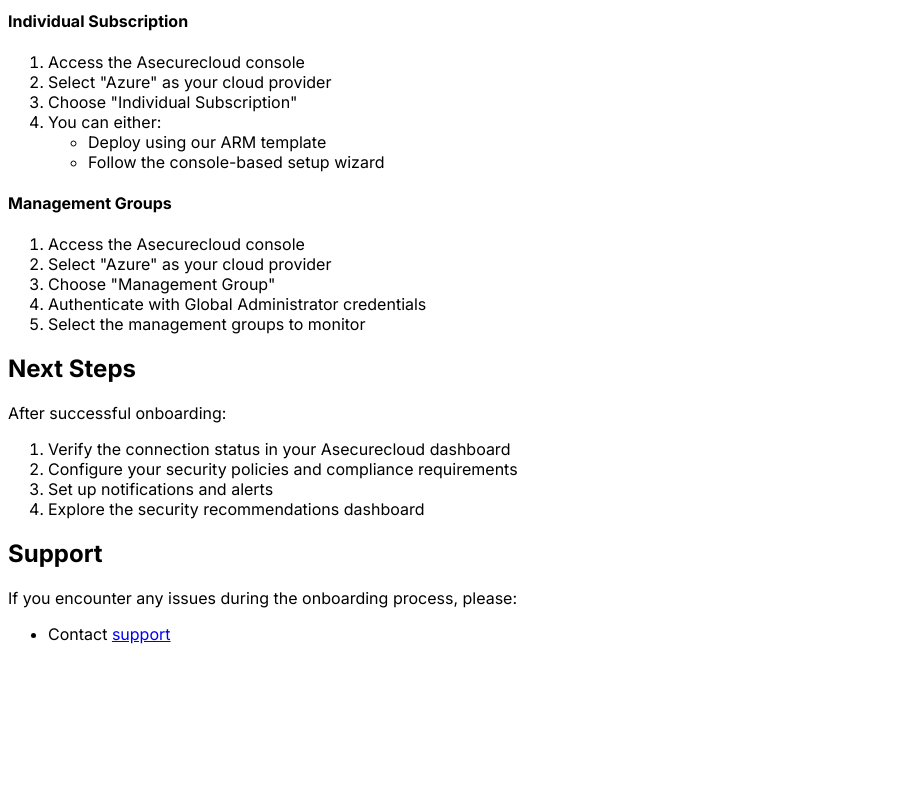
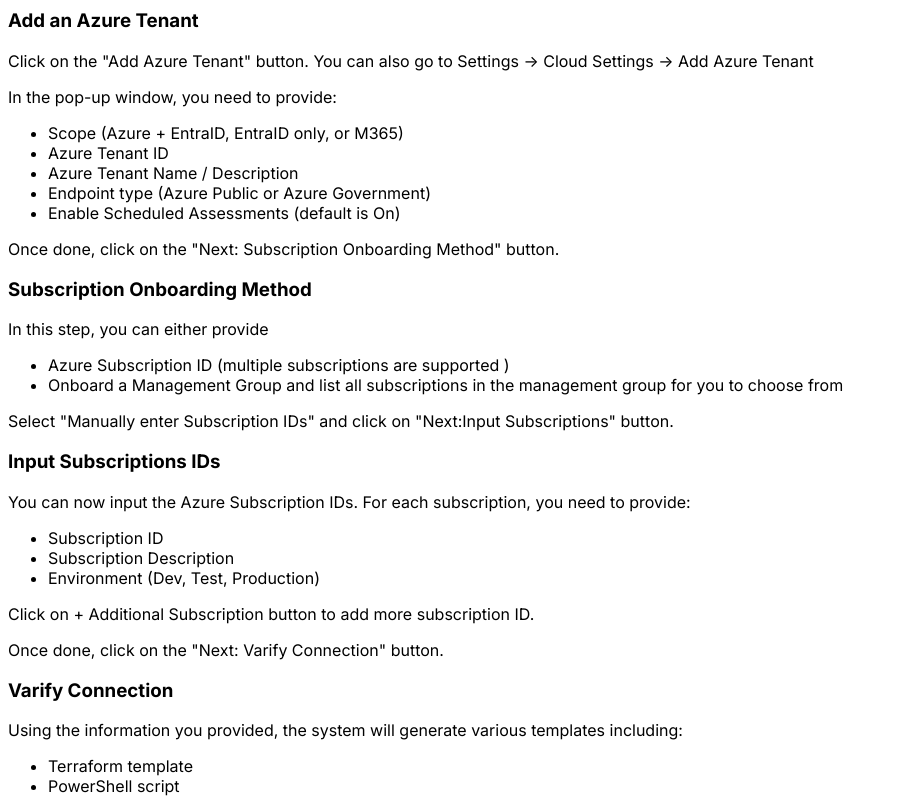
Before and after one commit to asecurecloud/documentation, a Next.js app: page /gettingStarted in a window 1280 px wide. Shown: the part 1180-1978 px from the top of the page, without its empty margins (0-897 px from the left). Before the commit the page ends 1840 px from the top, so only its background shows below. Built offline with nearby package versions, Linux system fonts and the light colour scheme.

Commit message:
updated Azure

```diff
--- a/pages/awsOrganizations.mdx
+++ b/pages/awsOrganizations.mdx
@@ -1,3 +1,3 @@
 # Page under construction
 
-Please reach out to [support](mailto:support@asecurecloud.com) if you need help.
+Please check back later or reach out to [support](mailto:support@asecurecloud.com) for assistance.
--- a/pages/azureManagementGroups.mdx
+++ b/pages/azureManagementGroups.mdx
@@ -1,3 +1,3 @@
 # Page under construction
 
-Please reach out to [support](mailto:support@asecurecloud.com) if you need help.
+Please check out later or reach out to [support](mailto:support@asecurecloud.com) for assistance.
--- a/pages/gettingStarted.mdx
+++ b/pages/gettingStarted.mdx
@@ -20,7 +20,7 @@
 - AWS Account Name / Description
 - Workload region (where the workload is deployed, e.g. us-east-1)
 - Account Type (Production, Dev, Sandbox)   `used for rule severity weighting`
-- Scheduled Assessments toggle on/off (default is on)
+- Enable Scheduled Assessments on/off (default is On)
 
 Once done, click on the "Add Account and Create Profile" button.
 
@@ -61,31 +61,67 @@
 
 ## Add an Azure subscription
 
-#### Individual Subscription
-1. Access the Asecurecloud console
-2. Select "Azure" as your cloud provider
-3. Choose "Individual Subscription"
-4. You can either:
-   - Deploy using our ARM template
-   - Follow the console-based setup wizard
+### Add an Azure Tenant
 
-#### Management Groups
-1. Access the Asecurecloud console
-2. Select "Azure" as your cloud provider
-3. Choose "Management Group"
-4. Authenticate with Global Administrator credentials
-5. Select the management groups to monitor
+Click on the "Add Azure Tenant" button. You can also go to Settings -> Cloud Settings -> Add Azure Tenant
+
+In the pop-up window, you need to provide:
+
+- Scope (Azure + EntraID, EntraID only, or M365)
+- Azure Tenant ID
+- Azure Tenant Name / Description
+- Endpoint type (Azure Public or Azure Government)
+- Enable Scheduled Assessments (default is On)
+
+Once done, click on the "Next: Subscription Onboarding Method" button.
+
+### Subscription Onboarding Method
+
+In this step, you can either provide
+
+- Azure Subscription ID (multiple subscriptions are supported )
+- Onboard a Management Group and list all subscriptions in the management group for you to choose from
+
+Select "Manually enter Subscription IDs" and click on "Next:Input Subscriptions" button.
+
+
+### Input Subscriptions IDs
+
+You can now input the Azure Subscription IDs. For each subscription, you need to provide:
+
+- Subscription ID
+- Subscription Description
+- Environment (Dev, Test, Production)
+
+Click on + Additional Subscription button to add more subscription ID.
+
+Once done, click on the "Next: Varify Connection" button.
+
+### Varify Connection
+
+Using the information you provided, the system will generate various templates including:
+
+- Terraform template
+- PowerShell script
+- Manual steps
+
+Download the template to deploy to Azure and create the Service Principal.
+
+Once created in Azure , You will need to collect the Service Principal details and enter them in the varify connection window.
+
+- client ID
+- client secret
+- tenant ID
+
+If the connection is successful, you will see a green checkmark.
+
+Once done, click on the "Save Settings" button.
+
+## Support
+
+If you encounter any issues during the onboarding process, please contact [support](mailto:support@asecurecloud.com)
+
 
 ## Next Steps
 
-After successful onboarding:
-1. Verify the connection status in your Asecurecloud dashboard
-2. Configure your security policies and compliance requirements
-3. Set up notifications and alerts
-4. Explore the security recommendations dashboard
-
-## Support
-
-If you encounter any issues during the onboarding process, please:
-
-- Contact [support](mailto:support@asecurecloud.com)
+After successful onboarding, it's time to review the [assessment results](/cloudassessment).
```
